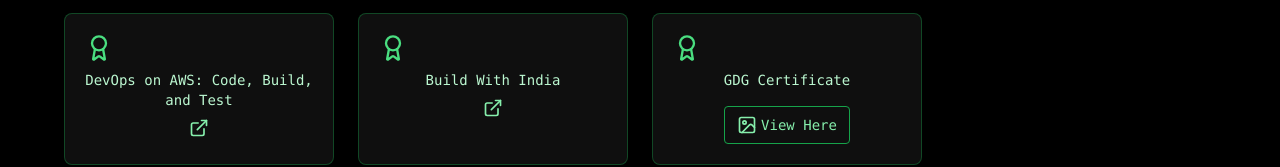
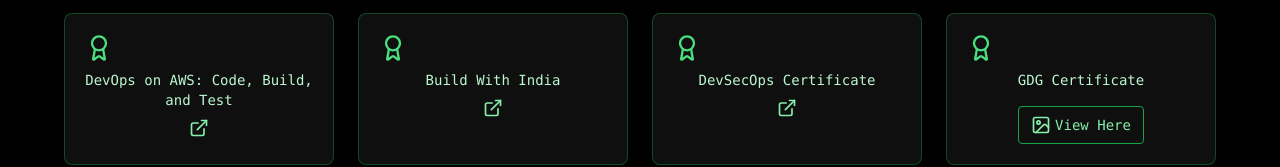
Before and after one commit to dakshsawhneyy/Daksh-Portfolio, a React (Vite) app in the folder Frontend/: page /about in a window 1280 px wide. Shown: the part 1467-1634 px from the top of the page. Built offline with nearby package versions, Linux system fonts and the light colour scheme; no server answers.

Commit message:
Added DevSecOps Certificate

```diff
--- a/Frontend/src/data/about.js
+++ b/Frontend/src/data/about.js
@@ -43,6 +43,10 @@
     link: "https://unstop.com/certificate-preview/9fc4c0b3-17a9-4838-b19e-884e8429ac72?utm_campaign=",
   },
   {
+    title: "DevSecOps Certificate",
+    link: "https://www.coursera.org/account/accomplishments/certificate/G7YYQVAX823K",
+  },
+  {
     title: "GDG Certificate",
     image: gdg_certificate,
   },
```
